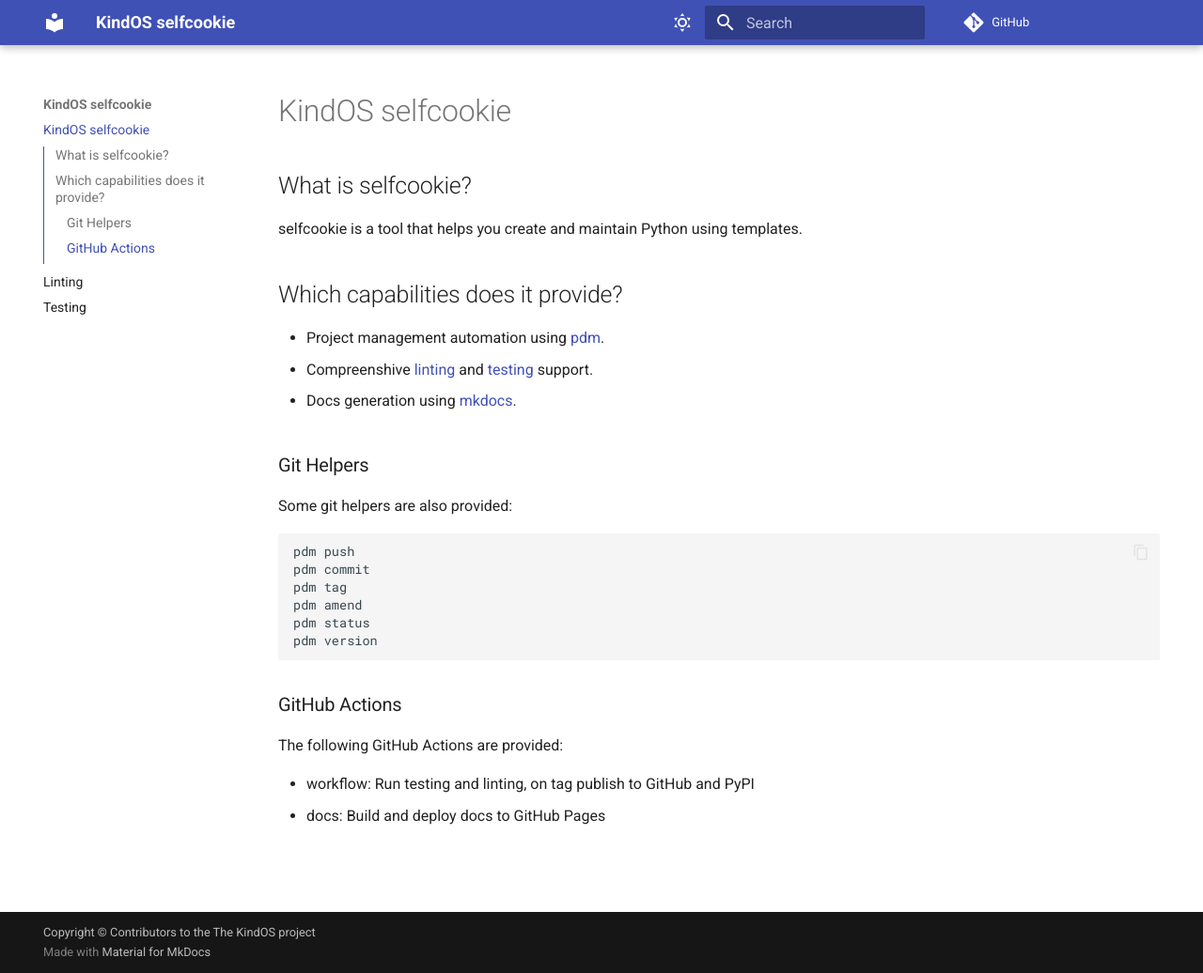
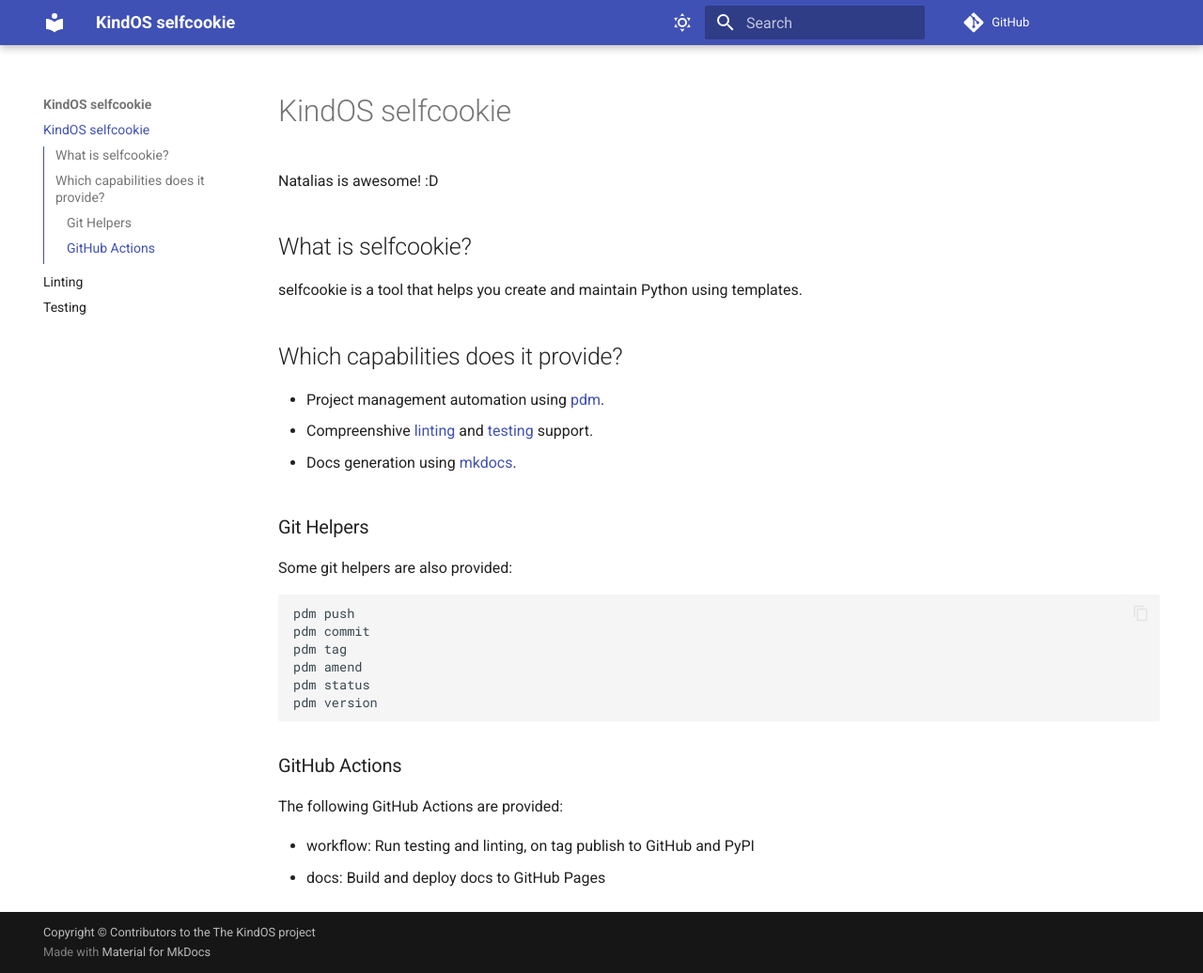
Before and after one commit to KindOS-Forge/selfcookie, an MkDocs documentation site: the page built from docs/content/index.md, in a window 1280 px wide and 1036 px high. Shown: the whole window at 94% size. Built offline with MkDocs 1.6.1 and Material for MkDocs 9.7.7, drawn with Linux system fonts in a browser that asks for light colours; comment, search, counter and statistics services are not loaded.

```diff
--- a/docs/content/index.md
+++ b/docs/content/index.md
@@ -1,4 +1,6 @@
 # KindOS selfcookie
+
+Natalias is awesome! :D
 
 ## What is selfcookie?
 selfcookie is a tool that helps you create and maintain Python using templates.
```
Also changed, not shown: 2 other files.
